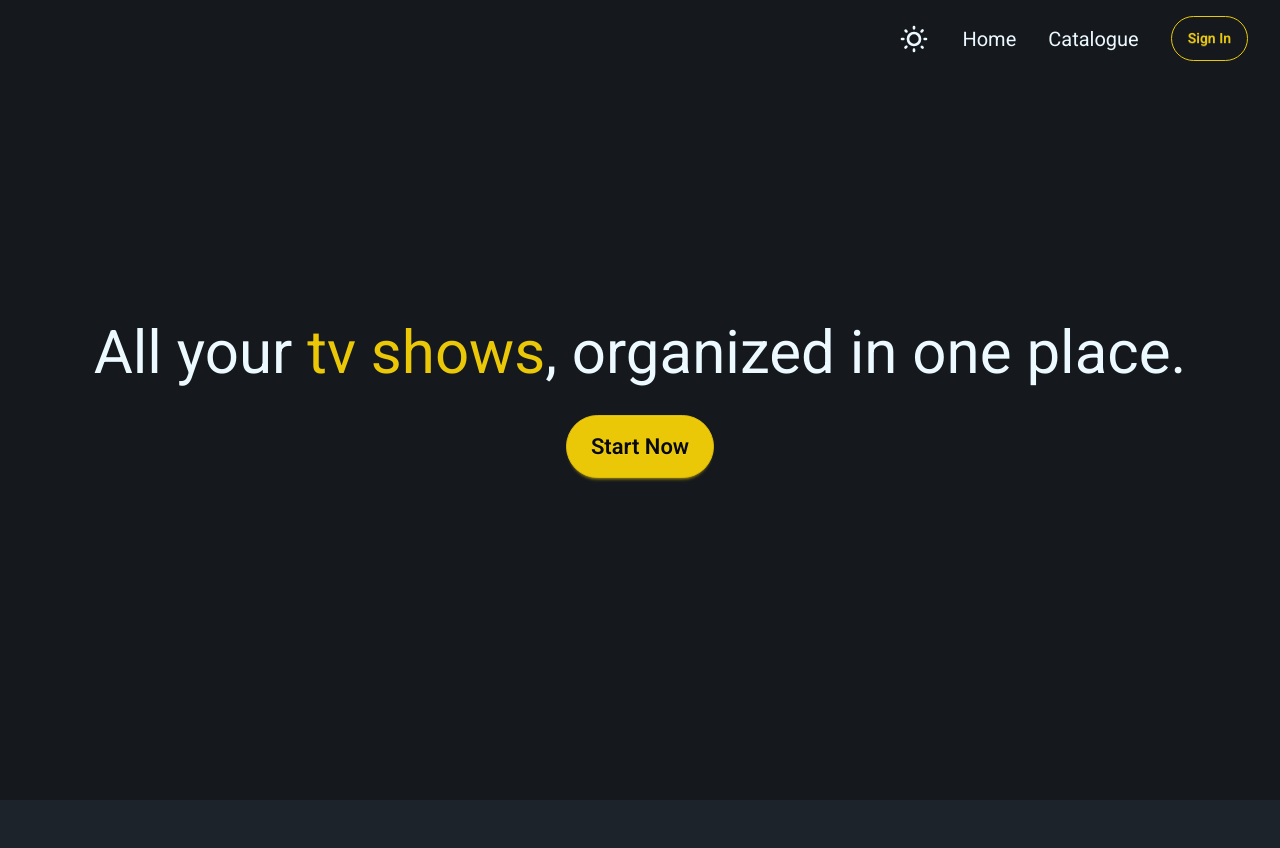
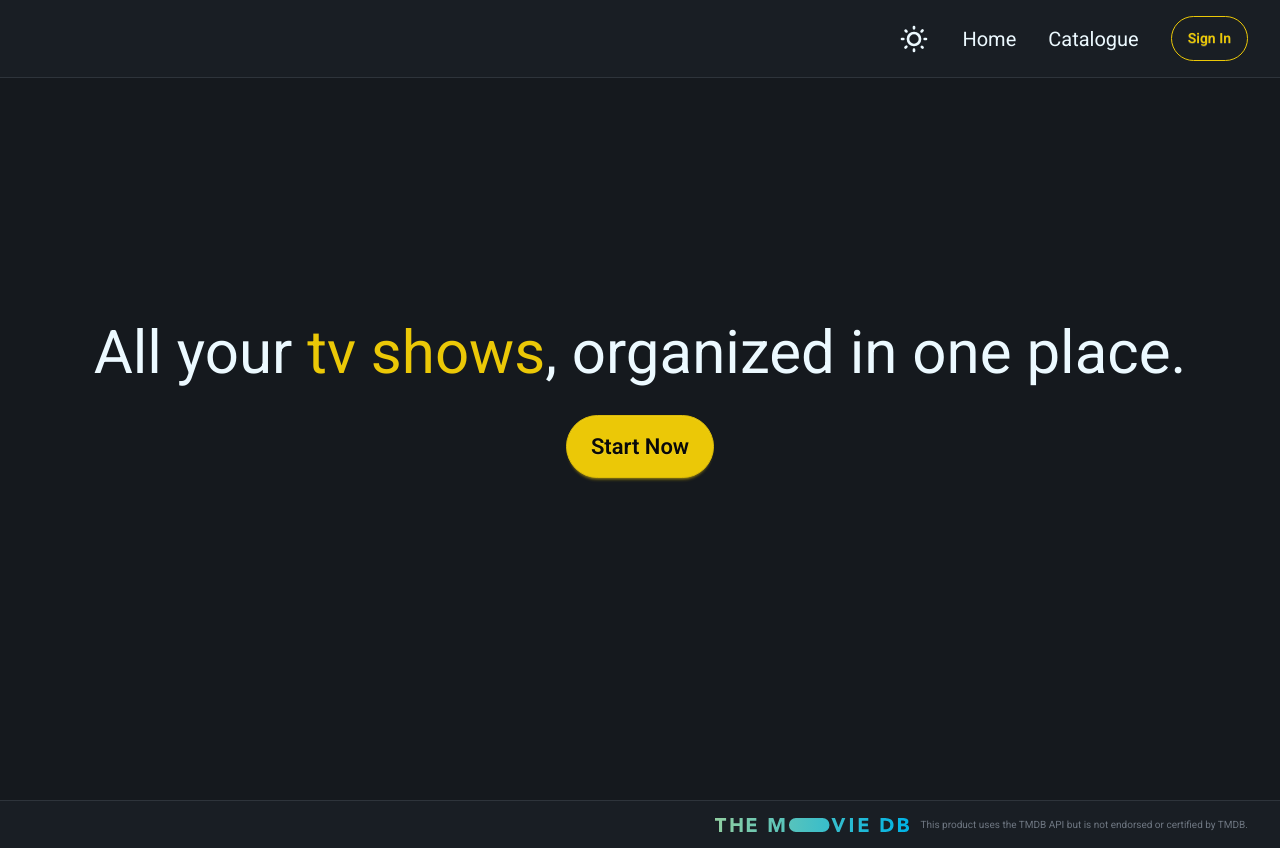
Before and after one commit to LeandroTorres26/my-media-catalogue, a Next.js app: page / in a window 1280 px wide. Before the commit the page ends 800 px from the top, so only its background shows below. Built offline with nearby package versions, Linux system fonts and the light colour scheme; no server answers.

Commit message:
feat: footer with tmdb attribution

```diff
--- a/src/app/globals.css
+++ b/src/app/globals.css
@@ -1,5 +1,10 @@
 @import "tailwindcss";
 @plugin "daisyui";
+
+@custom-variant theme-light (
+  &:where(:root:has(input.theme-controller[value="light"]:checked) *),
+  &:where([data-theme="light"] *)
+);
 
 @plugin "daisyui/theme" {
   name: "dark";
--- a/src/app/layout.tsx
+++ b/src/app/layout.tsx
@@ -4,6 +4,7 @@ import "./globals.css";
 
 import { Provider } from "./provider";
 import Header from "@/components/header/Header";
+import Footer from "@/components/footer/Footer";
 
 import { getServerSession } from "next-auth";
 import { authOptions } from "@/lib/auth";
@@ -38,6 +39,7 @@ export default async function RootLayout({
         <Provider session={session}>
             <Header />
             {children}
+            <Footer />
         </Provider>
       </body>
     </html>
--- /dev/null
+++ b/src/components/footer/Footer.tsx
@@ -0,0 +1,27 @@
+import Image from "next/image";
+
+export default function Footer() {
+  return (
+    <footer className="border-base-content/10 bg-base-200 w-full border-t px-8 py-4">
+      <div className="container mx-auto flex flex-wrap items-center justify-end gap-x-3 gap-y-1">
+        <a
+          href="https://www.themoviedb.org/"
+          target="_blank"
+          rel="noopener noreferrer"
+          aria-label="The Movie Database"
+        >
+          <Image
+            src="/tmdb-logo.svg"
+            alt="TMDB"
+            width={489}
+            height={35}
+            className="h-3.5 w-auto"
+          />
+        </a>
+        <p className="text-base-content/40 text-[10px]">
+          This product uses the TMDB API but is not endorsed or certified by TMDB.
+        </p>
+      </div>
+    </footer>
+  );
+}
--- a/src/components/header/Header.tsx
+++ b/src/components/header/Header.tsx
@@ -3,6 +3,12 @@
 import { signOut, useSession } from "next-auth/react";
 import Link from "next/link";
 import { useRouter } from "next/navigation";
+
+// The primary yellow reads poorly as outline text on the light theme's white
+// background, so the button fills in there instead of staying outlined.
+const AUTH_BUTTON =
+  "btn btn-outline btn-primary theme-light:bg-primary theme-light:text-primary-content theme-light:hover:bg-primary/85";
+
 export default function Header() {
   const { status } = useSession();
   const router = useRouter();
@@ -11,7 +17,7 @@ export default function Header() {
     if (status === "authenticated") {
       return (
         <button
-          className="btn btn-outline btn-primary"
+          className={AUTH_BUTTON}
           onClick={() => {
             signOut({ redirect: false }).then(() => {
               router.push("/");
@@ -23,21 +29,21 @@ export default function Header() {
       );
     } else if (status === "loading") {
       return (
-        <button className="btn btn-outline btn-primary" disabled>
+        <button className={AUTH_BUTTON} disabled>
           <span className="loading loading-spinner loading-xs"></span>
         </button>
       );
     } else {
       return (
-        <Link href="/login" className="btn btn-outline btn-primary">
+        <Link href="/login" className={AUTH_BUTTON}>
           Sign In
         </Link>
       );
     }
   };
   return (
-    <header className="fixed top-0 flex w-full justify-end px-8 py-4 text-xl">
-      <nav className="flex w-fit items-center gap-8">
+    <header className="border-base-content/10 bg-base-200 fixed top-0 z-40 w-full border-b text-xl">
+      <nav className="container mx-auto flex items-center justify-end gap-8 px-8 py-4">
         <label className="swap swap-rotate">
           <input type="checkbox" className="theme-controller" value="light" />
 
```
Also changed, not shown: public/tmdb-logo.svg (added), 1 other file (tests, documents, lock files or other folders).
